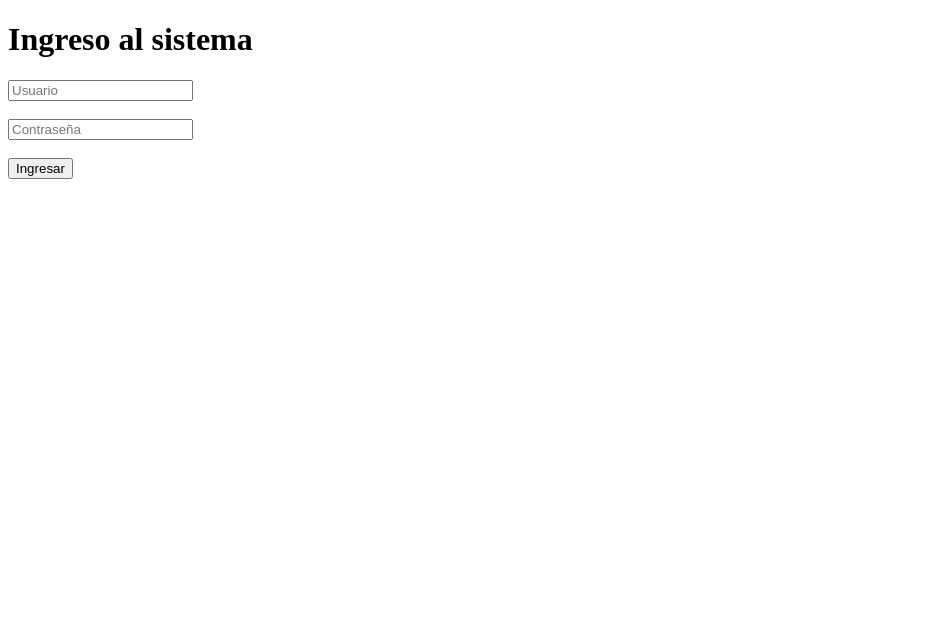
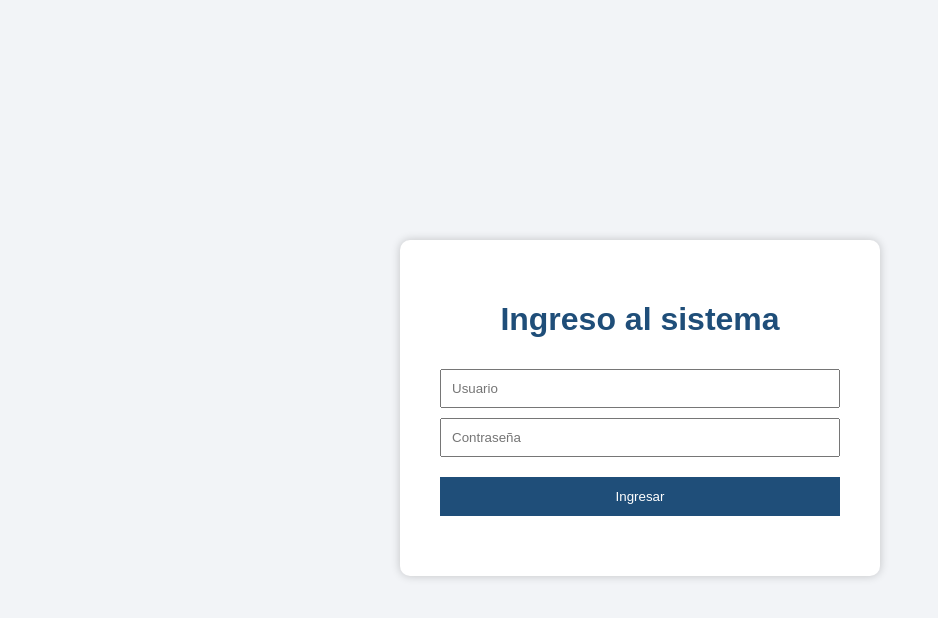
Before and after one commit to esmamian/proyecto-login-excel, a website: page public/index.html in a window 1280 px wide. Shown: the whole page, without its empty margins (0-938 px from the left). Drawn offline with Linux system fonts and the light colour scheme.

Commit message:
Update index.html

```diff
--- a/public/index.html
+++ b/public/index.html
@@ -3,40 +3,149 @@
 <head>
   <meta charset="UTF-8">
   <title>Login</title>
+
+  <style>
+
+    body {
+      font-family: Arial;
+      background: #f2f4f7;
+
+      display: flex;
+      justify-content: center;
+      align-items: center;
+
+      height: 100vh;
+    }
+
+    .contenedor {
+
+      background: white;
+
+      padding: 40px;
+
+      border-radius: 10px;
+
+      width: 400px;
+
+      box-shadow: 0 0 10px rgba(0,0,0,0.2);
+    }
+
+    h1 {
+      text-align: center;
+      color: #1f4e79;
+    }
+
+    input {
+
+      width: 100%;
+
+      padding: 10px;
+
+      margin-top: 10px;
+
+      box-sizing: border-box;
+    }
+
+    button {
+
+      width: 100%;
+
+      padding: 12px;
+
+      margin-top: 20px;
+
+      background: #1f4e79;
+
+      color: white;
+
+      border: none;
+
+      cursor: pointer;
+    }
+
+    button:hover {
+
+      background: #163a5a;
+    }
+
+    #mensaje {
+
+      margin-top: 20px;
+
+      color: red;
+
+      text-align: center;
+    }
+
+  </style>
 </head>
+
 <body>
 
-<h1>Ingreso al sistema</h1>
+<div class="contenedor">
 
-<input id="usuario" placeholder="Usuario">
-<br><br>
+  <h1>Ingreso al sistema</h1>
 
-<input id="password" type="password" placeholder="Contraseña">
-<br><br>
+  <input
+    id="usuario"
+    placeholder="Usuario"
+  >
 
-<button onclick="login()">Ingresar</button>
+  <input
+    id="password"
+    type="password"
+    placeholder="Contraseña"
+  >
 
-<p id="mensaje"></p>
+  <button onclick="login()">
+    Ingresar
+  </button>
+
+  <p id="mensaje"></p>
+
+</div>
 
 <script>
+
 async function login() {
+
+  const usuario =
+    document.getElementById("usuario").value;
+
+  const password =
+    document.getElementById("password").value;
+
+
   const res = await fetch("/login", {
+
     method: "POST",
-    headers: {"Content-Type": "application/json"},
+
+    headers: {
+      "Content-Type": "application/json"
+    },
+
     body: JSON.stringify({
-      usuario: document.getElementById("usuario").value,
-      password: document.getElementById("password").value
+      usuario,
+      password
     })
+
   });
+
 
   const data = await res.json();
 
+
   if (res.ok) {
+
     window.location.href = "cuestionario.html";
+
   } else {
-    document.getElementById("mensaje").textContent = data.mensaje;
+
+    document.getElementById("mensaje")
+      .textContent = data.mensaje;
   }
 }
+
 </script>
 
 </body>
```
